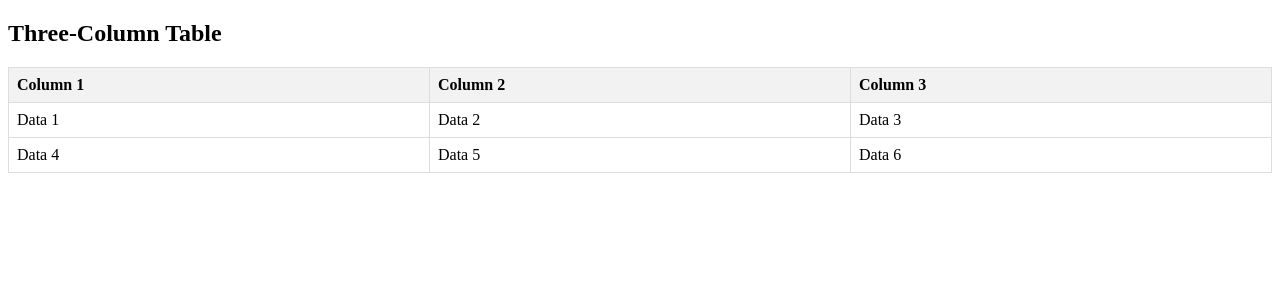
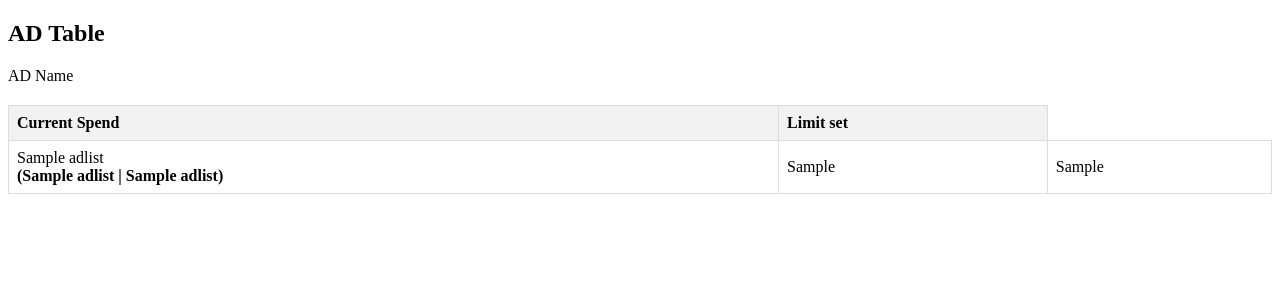
Before and after one commit to smrt-sltns/olduglyhomes.com, a Django app: template template/email_template/spend_limit.html in a window 1280 px wide. Shown: the top 300 px of the page. Run offline with Django 4.2, Linux system fonts and the light colour scheme; the template is opened without the code that fills it: most values are stand-ins (such as "Sample title", 1, 10 or a date in 2020).

Commit message:
capture new ads and check spend limit

```diff
--- a/limit/views.py
+++ b/limit/views.py
@@ -7,7 +7,7 @@ from django.utils.safestring import mark_safe
 # Create your views here.
 
 def ad_spend(request):
-    adrecords = AdRecord.objects.all().filter(user=request.user).order_by('-is_active').order_by("expired").order_by('-ad_spend')
+    adrecords = AdRecord.objects.all().filter(user=request.user).order_by('-is_active')
     adaccount_is_set = Creds.objects.get(user=request.user).has_ad_accounts
     context = {
         "adaccount_is_set": adaccount_is_set,
@@ -16,8 +16,6 @@ def ad_spend(request):
     if adaccount_is_set:
         adaccounts = AccountsAd.objects.filter(user=request.user).all()
         context['adaccounts'] = adaccounts
-    print(f"ad account is set : {adaccount_is_set}")
-
     return render(request, "limit/limit.html", context)
 
 
@@ -29,6 +27,7 @@ def set_limit(request):
         adrecord = AdRecord.objects.get(ad_id=ad_id)
         adrecord.ad_spend_limit = float(limit)
         adrecord.is_limit_set = True
+        adrecord.expired = False
         adrecord.save()
         msg = f"You have set a new limit for Ad -> `<strong >{adrecord.campaign_name} | {adrecord.adset_name} | {adrecord.ad_name}</strong>`."
         safe_message = mark_safe(msg)
--- a/social_account_main/settings.py
+++ b/social_account_main/settings.py
@@ -290,7 +290,7 @@ CELERY_BEAT_SCHEDULE = {
       'add-every-2-hours': {
         'task': 'social_account_main.celery_task.task_every_2_hours',
         'schedule': timedelta(hours=1),
-        # 'schedule': 200.0,
+        # 'schedule': 300.0,
 
         'args': '',
         'options': {
@@ -310,10 +310,10 @@ CELERY_BEAT_SCHEDULE = {
       #update ads spend every 10 min
       'task_spend_limit': {
         'task': 'social_account_main.celery_task.task_spend_limit',
-        'schedule': 150.0,
+        'schedule': 600.0,
         'args': '',
         'options': {
-            'expires': 120.0,
+            'expires': 150.0,
         },
       },
 
--- a/template/email_template/spend_limit.html
+++ b/template/email_template/spend_limit.html
@@ -3,7 +3,7 @@
 <head>
     <meta charset="UTF-8">
     <meta name="viewport" content="width=device-width, initial-scale=1.0">
-    <title>Three-Column Table</title>
+    <title>Ad Spend limit reached</title>
     <style>
         table {
             width: 100%;
@@ -24,27 +24,22 @@
 </head>
 <body>
 
-    <h2>Three-Column Table</h2>
+    <h2>AD Table</h2>
     <table>
         <thead>
-            <tr>
-                <th>Column 1</th>
-                <th>Column 2</th>
-                <th>Column 3</th>
+                <tr>AD Name</th>
+                <th>Current Spend</th>
+                <th>Limit set</th>
             </tr>
         </thead>
         <tbody>
+            {% for ad in adlist %}
             <tr>
-                <td>Data 1</td>
-                <td>Data 2</td>
-                <td>Data 3</td>
+                <td>{{ad.ad_name}}<br><strong>({{ad.campaign_name}} | {{ad.adset_name}})</strong></td>
+                <td>{{ad.ad_spend}}</td>
+                <td>{{ad.ad_spend_limit}}</td>
             </tr>
-            <tr>
-                <td>Data 4</td>
-                <td>Data 5</td>
-                <td>Data 6</td>
-            </tr>
-            <!-- Add more rows as needed -->
+            {% endfor %}
         </tbody>
     </table>
 
```
Also changed, not shown: limit/automation.py (+3 -12 lines), limit/task.py (+6 -14 lines), social_account_main/celery_task.py (+6 -2 lines).
